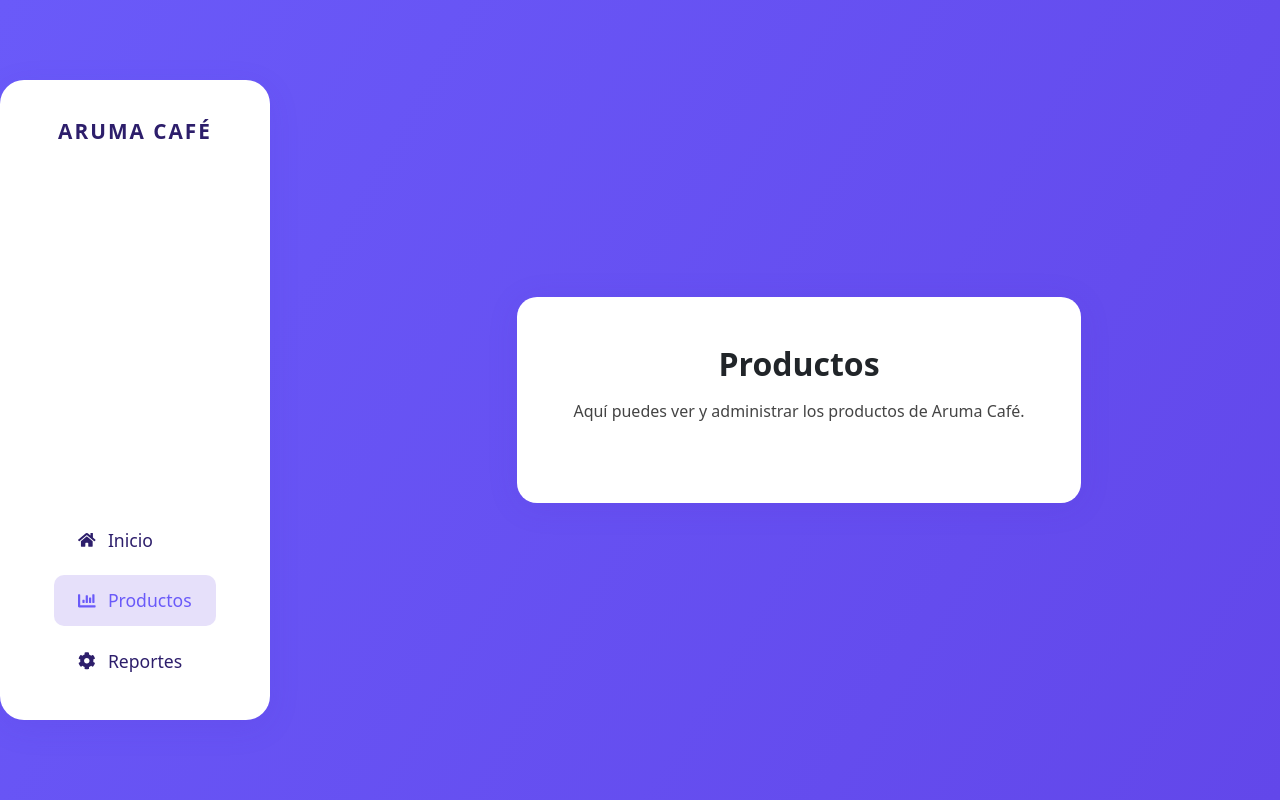
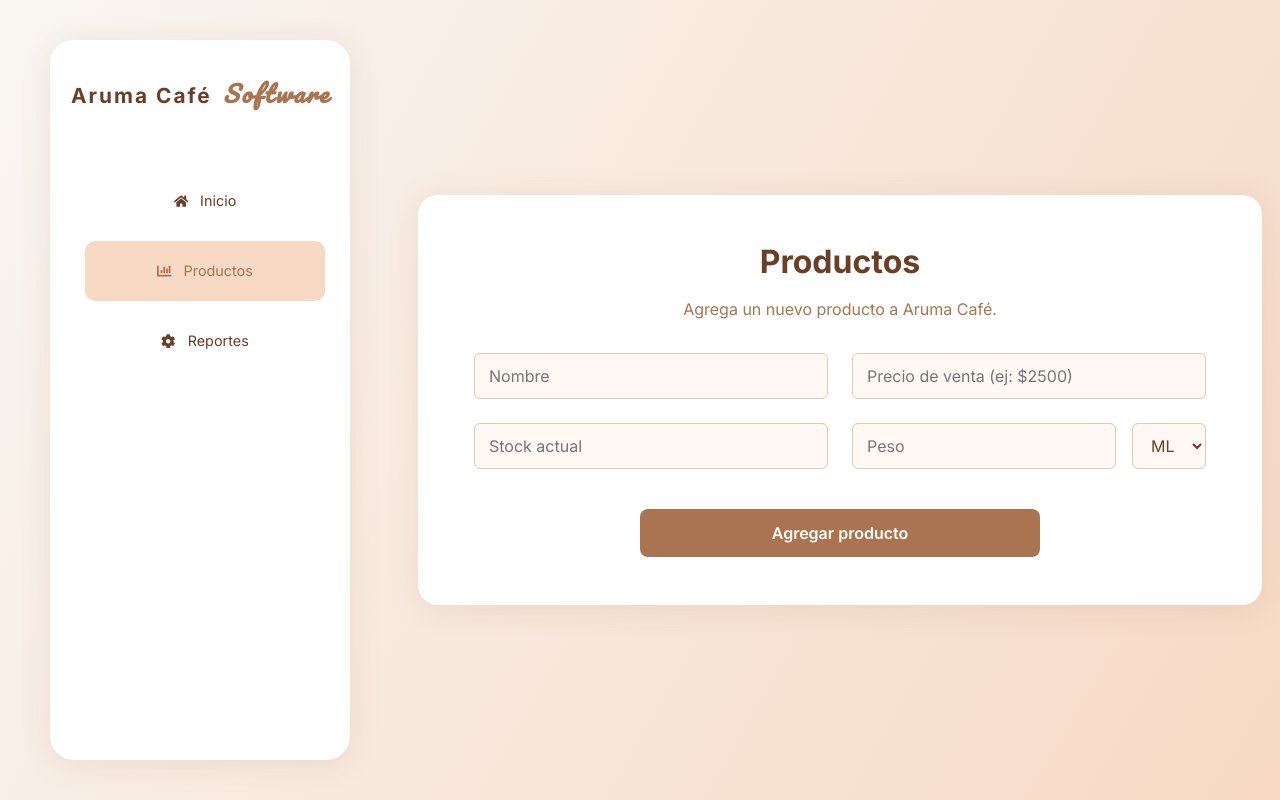
Before and after one commit to AlejoOrozco/ArumaSoftware, a React (Vite) app: page /productos in a window 1280 px wide. Built offline with nearby package versions, Linux system fonts and the light colour scheme.

Commit message:
Feature: Add Product

```diff
--- a/index.html
+++ b/index.html
@@ -9,6 +9,7 @@
     <link
       href="https://fonts.googleapis.com/css2?family=Archivo:ital,wght@0,100..900;1,100..900&family=Inter:ital,opsz,wght@0,14..32,100..900;1,14..32,100..900&family=Sora:wght@100..800&display=swap"
       rel="stylesheet">
+    <link href="https://fonts.googleapis.com/css2?family=Pacifico&display=swap" rel="stylesheet">
     <title>Aruma Software</title>
   </head>
   <body>
--- a/package.json
+++ b/package.json
@@ -13,6 +13,7 @@
     "@reduxjs/toolkit": "^2.8.2",
     "bootstrap": "^5.3.6",
     "bootstrap-icons": "^1.13.1",
+    "firebase": "^11.8.0",
     "prop-types": "^15.8.1",
     "react": "^19.1.0",
     "react-bootstrap": "^2.10.10",
--- a/src/App.css
+++ b/src/App.css
@@ -1,8 +1,21 @@
+:root {
+  --coffee-bg: #f9f6f2;
+  --coffee-card: #fff8f3;
+  --coffee-shadow: 0 4px 32px rgba(120, 72, 36, 0.10);
+  --coffee-brown: #6b3e26;
+  --coffee-caramel: #a9744f;
+  --coffee-border: #e0c9b3;
+  --coffee-accent: #f7d9c4;
+  --coffee-error: #d32f2f;
+}
+
 #root {
   max-width: 1280px;
   margin: 0 auto;
   padding: 2rem;
   text-align: center;
+  color: var(--coffee-brown);
+  font-family: 'Inter', 'Sora', 'Archivo', sans-serif;
 }
 
 .logo {
@@ -44,7 +57,7 @@
 .app-bg {
   min-height: 100vh;
   width: 100vw;
-  background: linear-gradient(120deg, #6a5af9 0%, #6247ea 100%);
+  background: linear-gradient(120deg, #f9f6f2 0%, #f7d9c4 100%);
   position: fixed;
   top: 0; left: 0;
   z-index: -1;
--- a/src/App.jsx
+++ b/src/App.jsx
@@ -1,6 +1,6 @@
 import { BrowserRouter, Routes, Route } from "react-router-dom";
 import Sidebar from "./components/Sidebar/Sidebar";
-import Home from "./pages/Home";
+import Home from "./pages/Home/Home";
 import Inventory from "./pages/Inventory/Inventory";
 import Reports from "./pages/Reports/Reports";
 import "./App.css"; // For global styles and background
--- a/src/components/Sidebar/Sidebar.css
+++ b/src/components/Sidebar/Sidebar.css
@@ -1,36 +1,63 @@
 .sidebar {
-  width: 270px;
+  width: 300px;
   background: #fff;
   border-radius: 24px;
-  margin-right: 48px;
+  margin-right: 50px;
+  margin-left: 50px;
   padding: 36px 0 24px 0;
   display: flex;
   flex-direction: column;
   align-items: center;
-  box-shadow: 0 8px 32px rgba(80, 50, 200, 0.10);
-  min-height: 80vh;
-  justify-content: space-between;
+  box-shadow: var(--coffee-shadow);
+  min-height: 90vh;
+  justify-content:baseline;
+  color: var(--coffee-brown);
 }
 .sidebar-logo {
   font-weight: bold;
   font-size: 1.3rem;
-  margin-bottom: 40px;
-  color: #2d1e6b;
+  margin-bottom: 60px;
+  color: var(--coffee-brown);
   letter-spacing: 2px;
+  align-items: center;
 }
 .sidebar-link {
   display: flex;
+  text-align: center;
   align-items: center;
   gap: 12px;
   padding: 12px 24px;
   border-radius: 10px;
-  color: #2d1e6b;
-  text-decoration: none;
+  color: var(--coffee-brown);
+  text-decoration:none;
   margin-bottom: 10px;
-  font-size: 1.1rem;
+  margin-left: 10px;
+  font-size: 0.9rem;
   transition: background 0.2s, color 0.2s;
+  justify-content: center;
+  width: 80%;
+  height: 60px;
+
 }
+
 .sidebar-link.active, .sidebar-link:hover {
-  background: #e6e0fa;
-  color: #6a5af9;
+  background: var(--coffee-accent);
+  color: var(--coffee-caramel);
 }
+
+.sidebar-links {
+  display:ruby;
+  flex-direction:column;
+  justify-content: center;
+  align-items: center;
+  text-align: center;
+  gap: 20px;
+}
+
+.sidebar-logo-cursive {
+  font-family: 'Pacifico', cursive;
+  font-size: 1.1em;
+  color: #a9744f;
+  margin-left: 4px;
+  font-style: italic;
+}
--- a/src/components/Sidebar/Sidebar.jsx
+++ b/src/components/Sidebar/Sidebar.jsx
@@ -4,8 +4,10 @@
 
 const Sidebar = () => (
   <aside className="sidebar">
-    <div className="sidebar-logo">ARUMA CAFÉ</div>
-    <nav>
+    <div className="sidebar-logo">
+      Aruma Café <span className="sidebar-logo-cursive">Software</span>
+    </div>
+    <nav className="sidebar-links">
       <NavLink to="/" end className="sidebar-link">
         <FaHome /> Inicio
       </NavLink>
--- a/src/pages/Home.jsx
+++ /dev/null
@@ -1,25 +0,0 @@
-// src/pages/Home.jsx
-import React from "react";
-
-const Home = () => (
-  <div
-    style={{
-      background: "#fff",
-      borderRadius: "20px",
-      boxShadow: "0 4px 32px rgba(80, 50, 200, 0.10)",
-      padding: "48px 56px",
-      minWidth: "400px",
-      maxWidth: "700px",
-      textAlign: "center"
-    }}
-  >
-    <h1 style={{ fontWeight: 700, fontSize: "2rem", marginBottom: 16 }}>
-      Bienvenido a Aruma Café
-    </h1>
-    <p style={{ color: "#444", marginBottom: 32 }}>
-      Selecciona una sección en la barra lateral para comenzar.
-    </p>
-  </div>
-);
-
-export default Home;
--- /dev/null
+++ b/src/pages/Home/Home.css
@@ -0,0 +1,15 @@
+.sidebar-logo-cursive {
+    font-family: 'Pacifico', cursive;
+    font-size: 1.1em;
+    color: #a9744f;
+    margin-left: 4px;
+    font-style: italic;
+  }
+  .sidebar-logo {
+    font-weight: bold;
+    font-size: 1.3rem;
+    margin-bottom: 60px;
+    color: var(--coffee-brown);
+    letter-spacing: 2px;
+    align-items: center;
+  }
--- a/src/pages/Dashboard/Dashboard.jsx
+++ b/src/pages/Home/Home.jsx
@@ -1,4 +1,6 @@
+// src/pages/Home.jsx
 import React from "react";
+import "./Home.css";
 
 const Home = () => (
   <div
@@ -13,7 +15,7 @@
     }}
   >
     <h1 style={{ fontWeight: 700, fontSize: "2rem", marginBottom: 16 }}>
-      Bienvenido a Aruma Café
+      Bienvenido a Aruma Café <span className="sidebar-logo-cursive">Software</span>
     </h1>
     <p style={{ color: "#444", marginBottom: 32 }}>
       Selecciona una sección en la barra lateral para comenzar.
--- /dev/null
+++ b/src/pages/Inventory/Inventory.css
@@ -0,0 +1,153 @@
+.inventory-container {
+  background: var(--coffee-card);
+  border-radius: 20px;
+  box-shadow: var(--coffee-shadow);
+  padding: 48px 56px;
+  min-width: 70%;
+  max-width: 100%;
+  text-align: center;
+  margin-left: 10px;
+  margin-right: 10px;
+}
+
+.inventory-title {
+  font-weight: 700;
+  font-size: 2rem;
+  margin-bottom: 16px;
+  color: #6b3e26;
+}
+
+.inventory-description {
+  color: #a9744f;
+  margin-bottom: 32px;
+}
+
+.inventory-add-btn {
+  background: var(--coffee-caramel);
+  color: #fff;
+  border: none;
+  border-radius: 8px;
+  padding: 12px 28px;
+  font-size: 1rem;
+  font-weight: 600;
+  cursor: pointer;
+  transition: background 0.2s;
+}
+
+.inventory-add-btn:hover {
+  background: var(--coffee-brown);
+}
+
+.inventory-form {
+  display: flex;
+  flex-direction: column;
+  gap: 14px;
+  margin-top: 24px;
+}
+
+.inventory-form input {
+  padding: 10px 14px;
+  border-radius: 6px;
+  border: 1px solid var(--coffee-border);
+  font-size: 1rem;
+  outline: none;
+  transition: border 0.2s;
+  background: var(--coffee-card);
+  color: var(--coffee-brown);
+}
+
+.inventory-form input:focus {
+  border: 1.5px solid var(--coffee-caramel);
+}
+
+.inventory-error {
+  color: #d32f2f;
+  margin-bottom: 10px;
+  font-size: 0.95rem;
+}
+
+.inventory-form-grid {
+  display: grid;
+  grid-template-columns: repeat(2, 1fr);
+  gap: 24px;
+  justify-content: center;
+  flex-wrap: wrap;
+  width: 100%;
+}
+
+@media (max-width: 768px) {
+    .inventory-form-grid input,
+    .inventory-form-grid select {
+      width: 100%;
+    }
+  }
+
+.form-col {
+  display: flex;
+  flex-direction: column;
+  gap: 14px;
+  min-width: 180px;
+}
+
+.inventory-select {
+  padding: 10px 14px;
+  border-radius: 6px;
+  border: 1px solid var(--coffee-border);
+  font-size: 1rem;
+  outline: none;
+  transition: border 0.2s;
+  background: var(--coffee-card);
+  color: var(--coffee-brown);
+}
+
+.inventory-select:focus {
+  border: 1.5px solid var(--coffee-caramel);
+}
+
+.weight-unit-row {
+  display: flex;
+  gap: 8px;
+  width: 100%;
+}
+
+.form-button-row {
+  grid-column: 1 / -1;
+  display: flex;
+  justify-content: center;
+  margin-top: 16px;
+}
+
+.inventory-add-btn {
+  width: 100%;
+  max-width: 400px;
+}
+
+button, .inventory-add-btn {
+  background: var(--coffee-caramel);
+  color: #fff;
+  border: none;
+  border-radius: 8px;
+  padding: 12px 28px;
+  font-size: 1rem;
+  font-weight: 600;
+  cursor: pointer;
+  transition: background 0.2s;
+}
+button:hover, .inventory-add-btn:hover {
+  background: var(--coffee-brown);
+}
+
+.card, .inventory-container {
+  background: #ffffff;
+  box-shadow: var(--coffee-shadow);
+  border-radius: 20px;
+}
+
+input, select {
+  background: var(--coffee-card);
+  border: 1px solid var(--coffee-border);
+  color: var(--coffee-brown);
+}
+input:focus, select:focus {
+  border: 1.5px solid var(--coffee-caramel);
+}
--- a/src/pages/Inventory/Inventory.jsx
+++ b/src/pages/Inventory/Inventory.jsx
@@ -1,24 +1,117 @@
-import React from "react";
+import React, { useState } from "react";
+import { db } from "../../../firebase.config";
+import { collection, addDoc } from "firebase/firestore";
+import "./Inventory.css";
 
-const Inventory = () => (
-  <div
-    style={{
-      background: "#fff",
-      borderRadius: "20px",
-      boxShadow: "0 4px 32px rgba(80, 50, 200, 0.10)",
-      padding: "48px 56px",
-      minWidth: "400px",
-      maxWidth: "700px",
-      textAlign: "center"
-    }}
-  >
-    <h1 style={{ fontWeight: 700, fontSize: "2rem", marginBottom: 16 }}>
-      Productos
-    </h1>
-    <p style={{ color: "#444", marginBottom: 32 }}>
-      Aquí puedes ver y administrar los productos de Aruma Café.
-    </p>
-  </div>
-);
+const initialState = {
+  Name: "",
+  Purchase_Sell: "",
+  Stock_Current: "",
+  Weight: "",
+  Unit_Measure: "ML"
+};
+
+const Inventory = () => {
+  const [product, setProduct] = useState(initialState);
+  const [error, setError] = useState("");
+
+  const handleChange = (e) => {
+    const { name, value } = e.target;
+    if (name === "Purchase_Sell" || name === "Stock_Current" || name === "Weight") {
+      setProduct({ ...product, [name]: value.replace(/[^0-9$.,]/g, "") });
+    } else {
+      setProduct({ ...product, [name]: value });
+    }
+  };
+
+  const handleSubmit = async (e) => {
+    e.preventDefault();
+    setError("");
+    for (const key in product) {
+      if (!product[key]) {
+        setError("Todos los campos son obligatorios.");
+        return;
+      }
+    }
+    const dataToSend = {
+      ...product,
+      Purchase_Sell: Number(product.Purchase_Sell.replace(/[^0-9.]/g, "")),
+      Stock_Current: Number(product.Stock_Current),
+      Weight: Number(product.Weight)
+    };
+    try {
+      await addDoc(collection(db, "Product"), dataToSend);
+      alert("Producto agregado correctamente!");
+      setProduct(initialState);
+    } catch (e) {
+      setError("Error al agregar producto: " + e.message);
+    }
+  };
+
+  return (
+    <div className="inventory-container">
+      <h1 className="inventory-title">Productos</h1>
+      <p className="inventory-description">
+        Agrega un nuevo producto a Aruma Café.
+      </p>
+      <form className="inventory-form inventory-form-grid" onSubmit={handleSubmit}>
+        <input
+          type="text"
+          name="Name"
+          placeholder="Nombre"
+          value={product.Name}
+          onChange={handleChange}
+          required
+        />
+        <input
+          type="text"
+          name="Purchase_Sell"
+          placeholder="Precio de venta (ej: $2500)"
+          value={product.Purchase_Sell}
+          onChange={handleChange}
+          required
+        />
+        <input
+          type="text"
+          name="Stock_Current"
+          placeholder="Stock actual"
+          value={product.Stock_Current}
+          onChange={handleChange}
+          required
+        />
+        <div className="weight-unit-row">
+          <input
+            type="text"
+            name="Weight"
+            placeholder="Peso"
+            value={product.Weight}
+            onChange={handleChange}
+            required
+            style={{ flex: 2 }}
+          />
+          <select
+            name="Unit_Measure"
+            value={product.Unit_Measure}
+            onChange={handleChange}
+            className="inventory-select"
+            required
+            style={{ flex: 1, marginLeft: "8px" }}
+          >
+            <option value="ML">ML</option>
+            <option value="L">L</option>
+            <option value="G">G</option>
+            <option value="KG">KG</option>
+          </select>
+        </div>
+        {error && <div className="inventory-error">{error}</div>}
+        <div className="form-button-row">
+          <button className="inventory-add-btn" type="submit">
+            Agregar producto
+          </button>
+        </div>
+      </form>
+    </div>
+  );
+};
 
 export default Inventory;
```
Also changed, not shown: firebase.config.js (added, +19 -0 lines), 1 other file (tests, documents, lock files or other folders).
